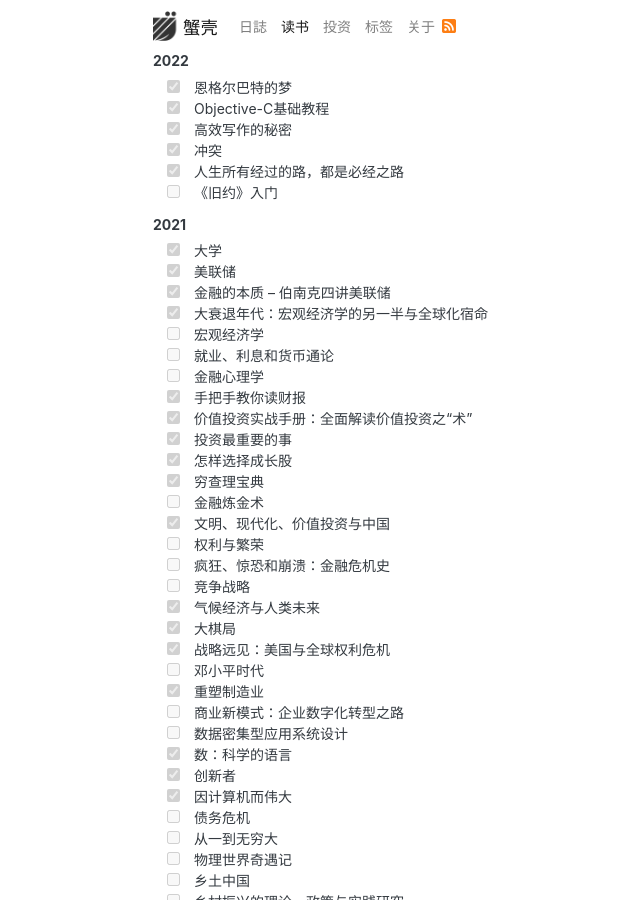
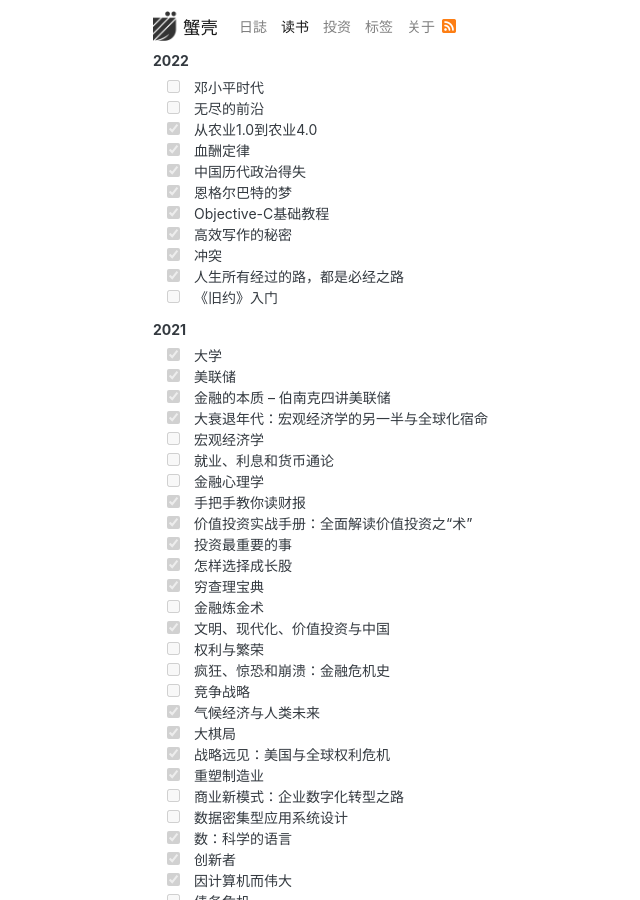
Before and after one commit to shellc/shellc.github.io, a Jekyll site: the page built from books.md, in a window 1280 px wide and 900 px high. Shown: the whole window, without its empty margins (152-792 px from the left). Built offline with Jekyll 4.4.1, drawn with Linux system fonts in a browser that asks for light colours; some web fonts are replaced.

Commit message:
update books

```diff
--- a/books.md
+++ b/books.md
@@ -4,6 +4,11 @@ title: 读书
 ---
 
 #### 2022
+- [ ] 邓小平时代
+- [ ] 无尽的前沿
+- [x] 从农业1.0到农业4.0
+- [x] 血酬定律
+- [x] 中国历代政治得失
 - [x] 恩格尔巴特的梦
 - [x] Objective-C基础教程
 - [x] 高效写作的秘密
```
Also changed, not shown: other parts of books.md (+0 -1 lines).
